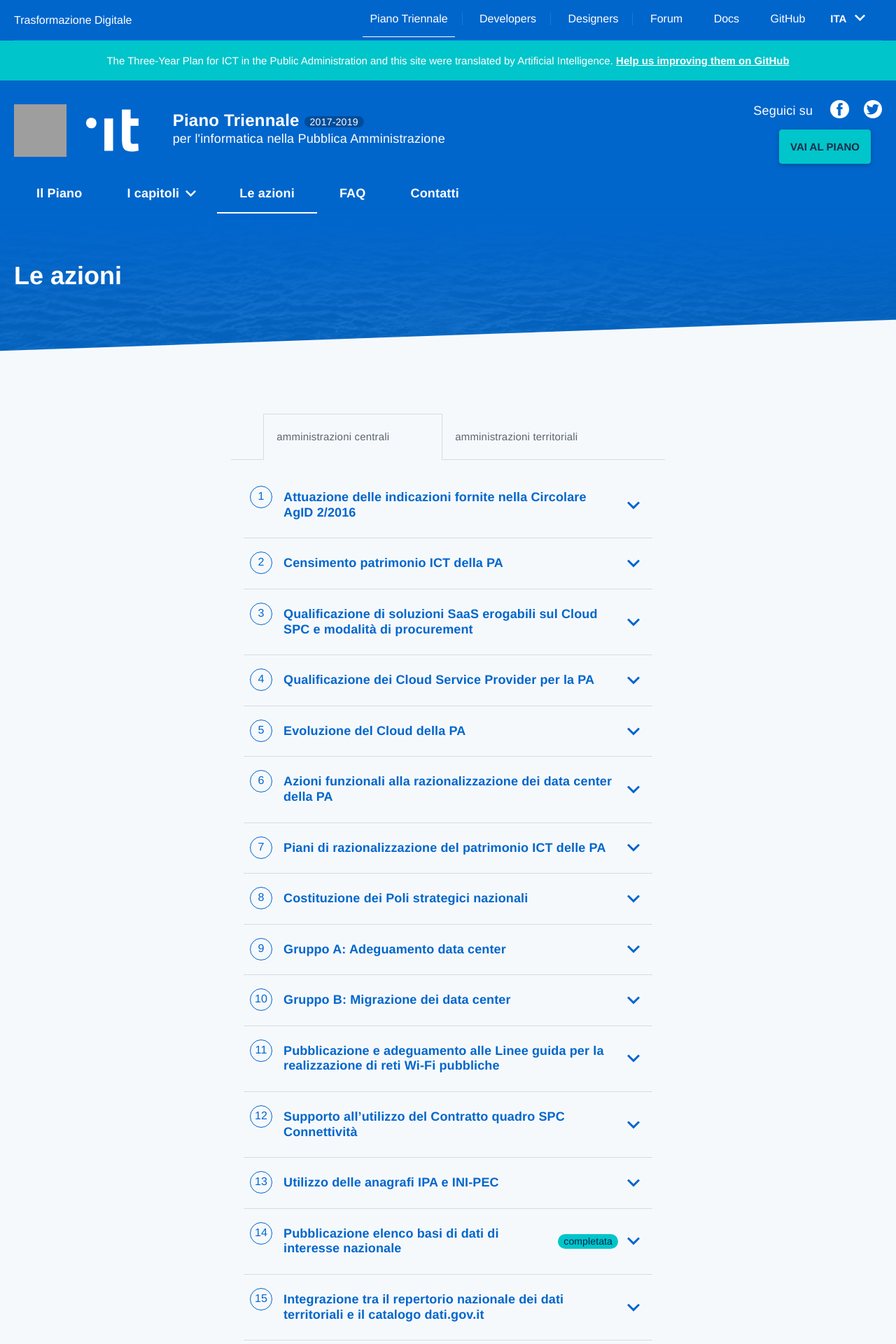
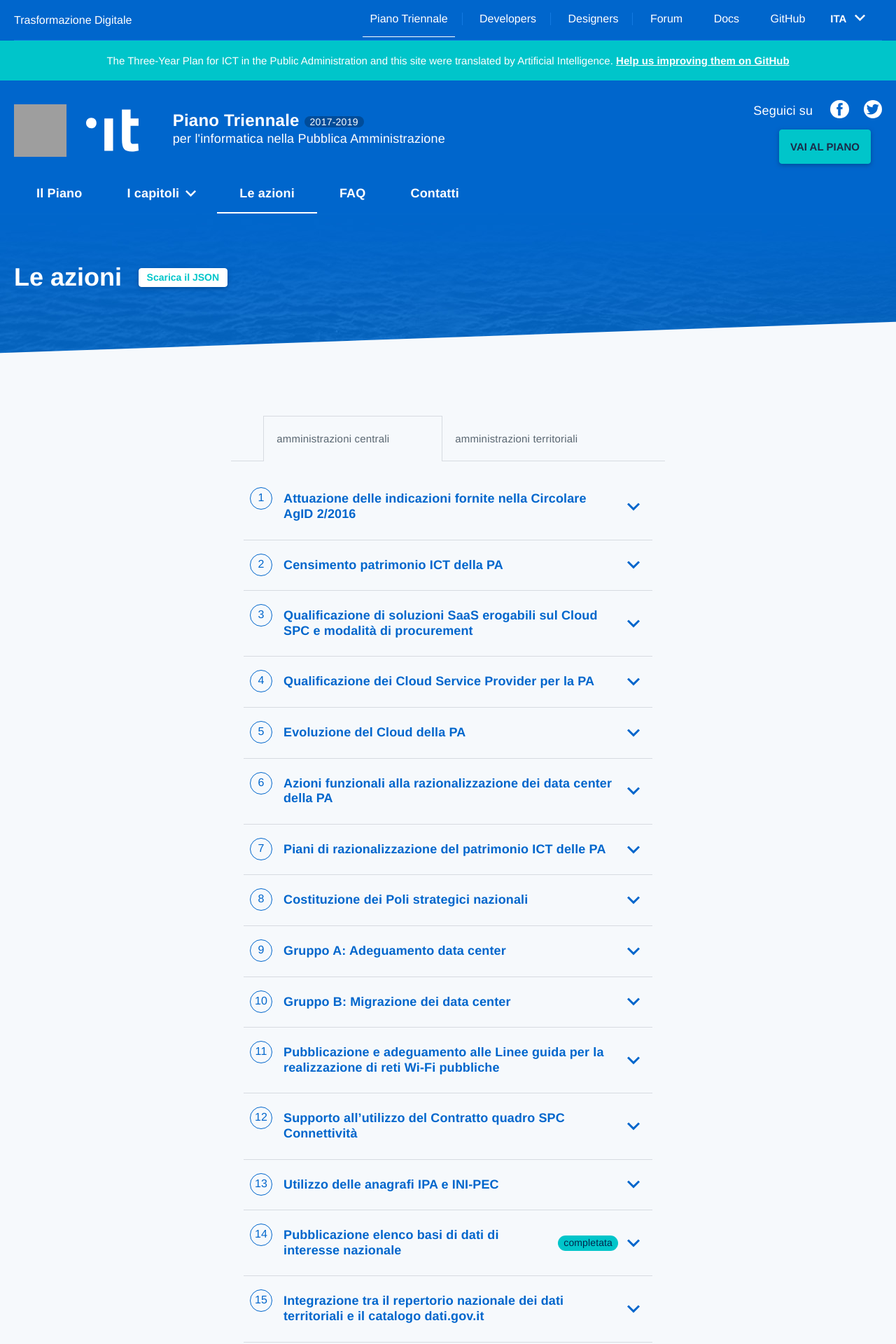
Before and after one commit to italia/pianotriennale-ict.italia.it, a Jekyll site: the page built from _pages/it/azioni.md, in a window 1280 px wide. Shown: the top 1920 px of the page at 70% size. Built offline with Jekyll 4.4.1, drawn with Linux system fonts in a browser that asks for light colours; some web fonts are replaced; grey boxes are pictures that could not be loaded.

Commit message:
Added title-button feature and "Get JSON" button in actions page

```diff
--- a/_data/l10n.yml
+++ b/_data/l10n.yml
@@ -29,6 +29,7 @@
     actions_from: 'da '
     actions_to: ' a '
     actions_by: 'entro '
+    get_json: Scarica il JSON
     months:
       '01': gennaio
       '02': febbraio
@@ -269,6 +270,7 @@
     actions_from: 'from '
     actions_to: ' to '
     actions_by: 'by '
+    get_json: Get JSON
     months:
       '01': january
       '02': february
--- a/_includes/page_title.html
+++ b/_includes/page_title.html
@@ -1,7 +1,10 @@
 <div class="Title u-layout-r-withGutter u-posRelative u-zindex-30 {% if include.bg-color %}u-background-{{ include.bg-color }}{% endif %}">
 <h1 class="u-text-r-xl u-color-white u-margin-top-l u-lineHeight-l">
   <span class="u-cf {% if include.color %}u-color-{{ include.color }}{% endif %}">
-    <strong class="u-textWeight-600">{{ page.title }}</strong>
+    <strong class="u-textWeight-600 u-alignMiddle">{{ page.title }}</strong>
+    {% if include.title_button %}
+    <a href="{{ include.title_button_url | relative_url }}" class="Button Button--title Button--round Button--shadow-dark u-alignMiddle">{{ t.[include.title_button_label] }}</a>
+    {% endif %}
     <br />
     {% if page.subtitle %}<span class="u-textWeight-300 u-text-r-s">{{ page.subtitle }}</span>{% endif %}
   </span>
--- a/_layouts/page.html
+++ b/_layouts/page.html
@@ -5,23 +5,23 @@
 
 <div class="Page-title u-background-transparent u-padding-top-xxl project-title-wrapper u-text{{ page.title-alignment | capitalize }}">
   {% if page.separator == 'curved' %}
-  {% include page_title.html %}
+  {% include page_title.html title_button = page.title_button title_button_label = page.title_button.label title_button_url = page.title_button.url %}
   <div class="Separator-curved">
     <svg id="curveDown" xmlns="http://www.w3.org/2000/svg" version="1.1" width="100%" style="fill: #f6f9fc;" viewBox="0 0 100 25" preserveAspectRatio="none">
       <path d="M100,50H0V0c1.9,2.5,19.4,25,50,25c3.1,0,31.6-0.5,50-25C100,16.7,100,33.3,100,50z"/>
     </svg>
   </div>
   {% elsif page.separator == 'ascending' %}
-  {% include page_title.html %}
+  {% include page_title.html title_button = page.title_button title_button_label = page.title_button.label title_button_url = page.title_button.url %}
   <hr class="Separator-room" />
   <hr class="Separator Separator--up u-background-grey-15" />
   {% elsif page.separator == 'descending' %}
   <hr class="Separator-room" />
   <hr class="Separator Separator--down u-background-grey-15" />
-  {% include page_title.html bg-color = 'grey-15' color = '50' %}
+  {% include page_title.html bg-color = 'grey-15' color = '50' title_button = page.title_button title_button_label = page.title_button.label title_button_url = page.title_button.url %}
   {% else %}
   <hr class="Separator-room" />
-  {% include page_title.html %}
+  {% include page_title.html title_button = page.title_button title_button_label = page.title_button.label title_button_url = page.title_button.url %}
   {% endif %}
 </div>
 <div class="Content u-background-grey-15 u-layout-r-withGutter u-padding-top-xxl u-padding-bottom-xxl u-posRelative u-zindex-30">
--- /dev/null
+++ b/_pages/en/actions.json
@@ -0,0 +1,4 @@
+---
+permalink: en/actions/actions.json
+---
+{{ site.data.linee_azione.en | sort: "numero" | jsonify }}
--- a/_pages/it/azioni.md
+++ b/_pages/it/azioni.md
@@ -1,5 +1,8 @@
 ---
 title: Le azioni
+title_button:
+  label: get_json
+  url: azioni/azioni.json
 lang: it
 layout: page
 separator: ascending
--- a/_sass/_trasformazione-digitale.scss
+++ b/_sass/_trasformazione-digitale.scss
@@ -139,6 +139,15 @@
 
 .Button {
   text-transform: none !important;
+}
+
+.Button--title {
+  background-color: #fff;
+  color: #00c5ca;
+  border-color: #fff;
+  padding: .2em .75em;
+  margin-left: 1em;
+  font-size: 1.4rem!important;
 }
 
 @media screen and (max-width: 767px) {
```
Also changed, not shown: _pages/en/actions.md (+3 -0 lines).
